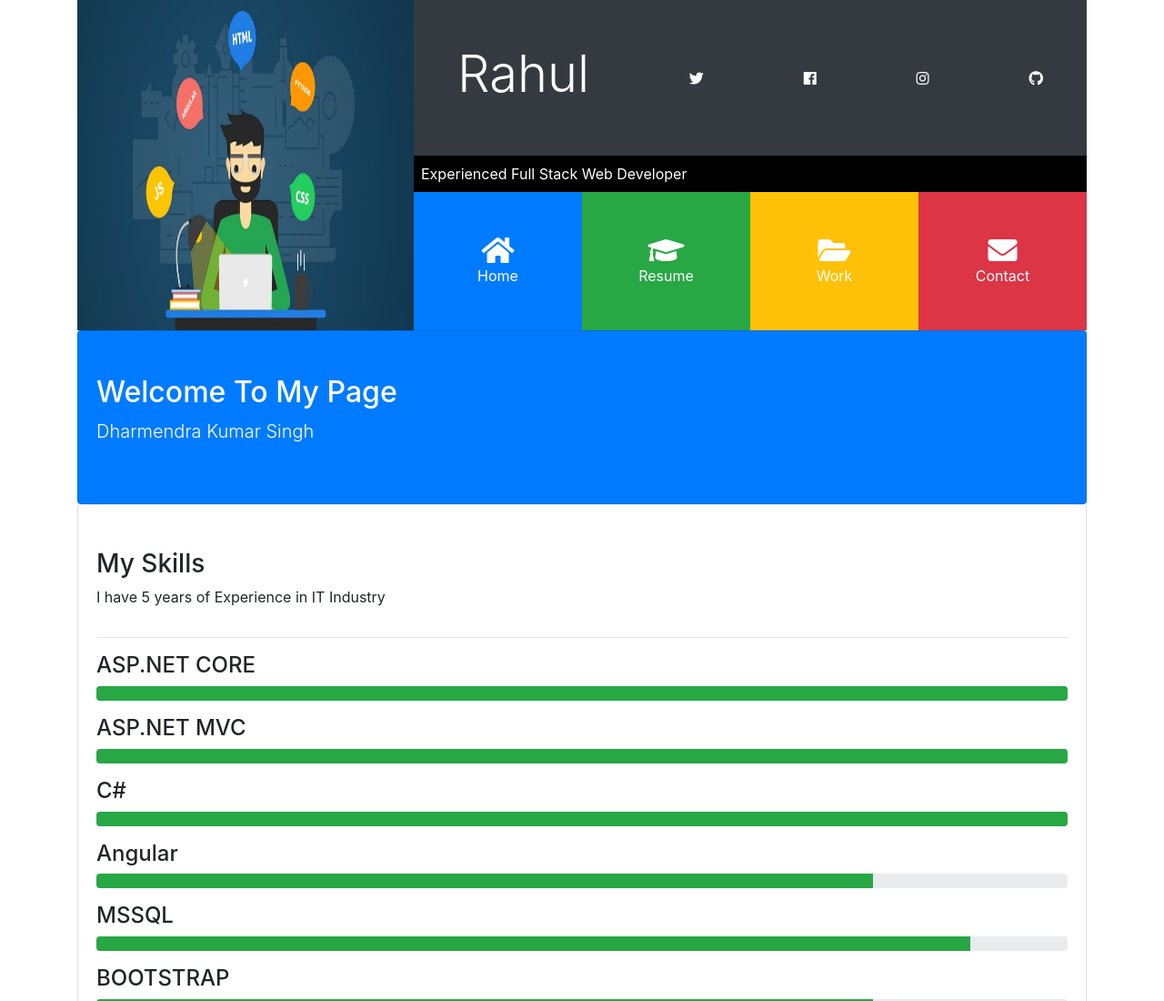
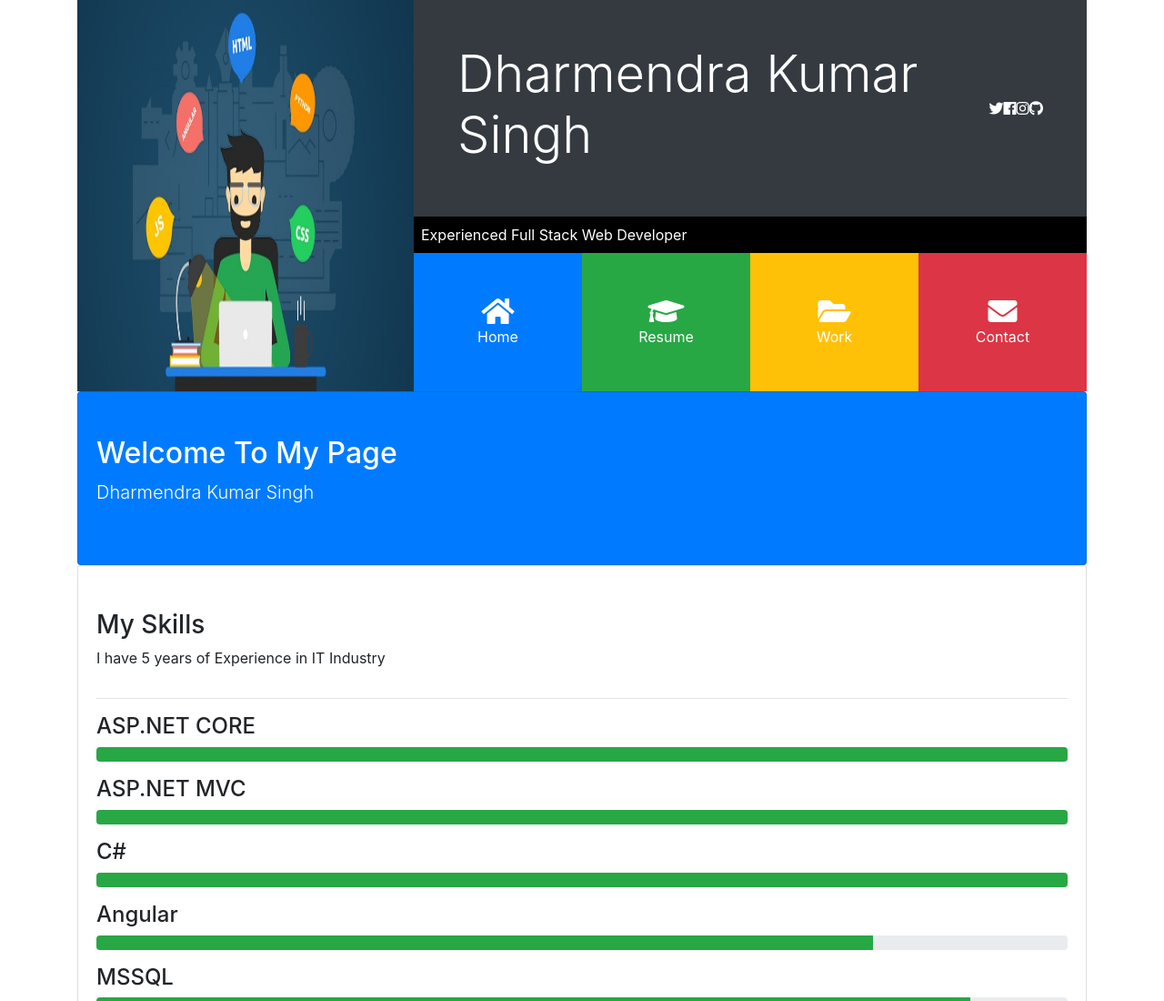
Before and after one commit to ds4531kumar/Azure, a plain HTML site: page Azure/wwwroot/Index.html in a window 1280 px wide. Shown: the top 1100 px of the page at 91% size. Drawn offline with nearby package versions, Linux system fonts and the light colour scheme; some packages are replaced by stand-ins of ours; a script that the page names is missing.

Commit message:
Change Name Rahul to Dharmendra

```diff
--- a/Azure/wwwroot/Index.html
+++ b/Azure/wwwroot/Index.html
@@ -21,7 +21,7 @@
                     <div class="d-flex flex-column">
                         <div class="p-5 bg-dark text-white">
                             <div class="d-flex flex-row justify-content-between align-items-center">
-                                <h1 class="display-4">Rahul</h1>
+                                <h1 class="display-4">Dharmendra Kumar Singh</h1>
                                 <!-- <div class="d-none d-md-block"> -->
                                 <div>
                                     <a href="http://twitter.com" class="text-white">
```
